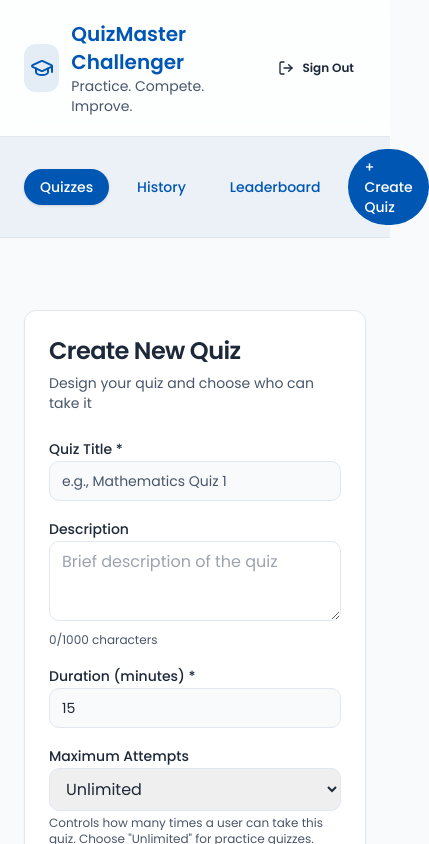
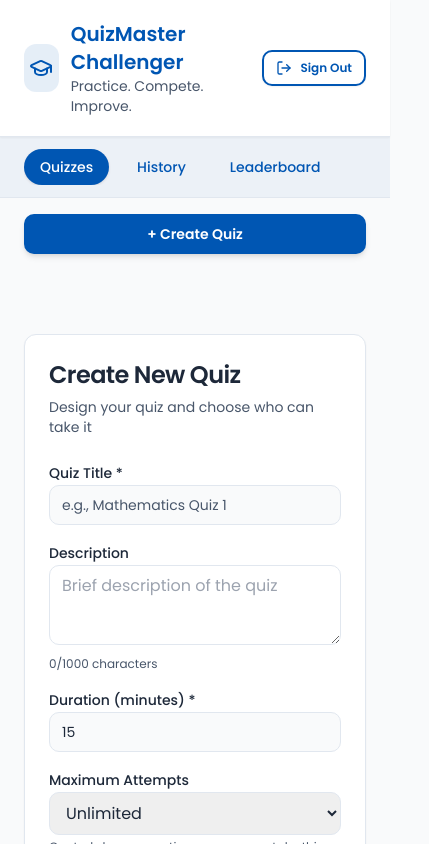
Before and after one commit to anthony-celeres/quiz-show, a Next.js app: page /challenger/quizzes/new in a window 390 px wide. Shown: the top 844 px of the page, 429 px wide, since content can reach past the window. Built offline with nearby package versions, Linux system fonts and the light colour scheme; no server answers.

Commit message:
Fix inconsistent button positions and UI theme in dark mode browser

```diff
--- a/app/challenger/layout.client.tsx
+++ /dev/null
@@ -1,82 +0,0 @@
- 'use client';
-
-import Link from 'next/link';
-import { usePathname, useRouter } from 'next/navigation';
-import { ReactNode } from 'react';
-import { GraduationCap, LogOut } from 'lucide-react';
-
-import { Button } from '@/components/ui/Button';
-import { useAuth } from '@/hooks/useAuth';
-import { signOut } from '@/lib/supabase';
-
-const challengerNav = [
-  { href: '/challenger/quizzes', label: 'Quizzes' },
-  { href: '/challenger/history', label: 'History' },
-  { href: '/challenger/leaderboard', label: 'Leaderboard' },
-  { href: '/challenger/profile', label: 'Profile' },
-];
-
-export default function ChallengerLayout({ children }: { children: ReactNode }) {
-  const pathname = usePathname();
-  const router = useRouter();
-  const { user } = useAuth();
-
-  const handleSignOut = async () => {
-    await signOut();
-    router.replace('/');
-    router.refresh();
-  };
-
-  return (
-    <div className="min-h-screen bg-background text-foreground">
-      <header className="border-b border-border bg-white/70 backdrop-blur dark:bg-card/70">
-        <div className="mx-auto flex max-w-6xl items-center justify-between gap-2 sm:gap-6 px-3 sm:px-6 py-3 sm:py-5">
-          <div className="flex items-center gap-2 sm:gap-3 min-w-0">
-            <div className="flex h-10 w-10 sm:h-12 sm:w-12 flex-shrink-0 items-center justify-center rounded-xl bg-[#0056B3]/10 text-[#0056B3]">
-              <GraduationCap className="h-5 w-5 sm:h-6 sm:w-6" />
-            </div>
-            <div className="min-w-0">
-              <Link href="/challenger" className="text-base sm:text-xl font-semibold text-[#0056B3] block truncate">
-                QuizMaster
-              </Link>
-              <p className="text-xs sm:text-sm text-muted-foreground hidden sm:block">Practice. Compete. Improve.</p>
-            </div>
-          </div>
-          <div className="flex items-center gap-2 sm:gap-4 flex-shrink-0">
-            <div className="hidden md:flex flex-col text-right">
-              <span className="text-sm font-medium truncate max-w-[150px]">{user?.email ?? 'Challenger'}</span>
-              <span className="text-xs text-muted-foreground">Challenger</span>
-            </div>
-            <Button variant="ghost" size="sm" onClick={handleSignOut} className="text-xs sm:text-sm">
-              <LogOut className="h-3 w-3 sm:h-4 sm:w-4 sm:mr-2" />
-              <span className="hidden sm:inline">Sign Out</span>
-            </Button>
-          </div>
-        </div>
-      </header>
-
-      <nav className="border-b border-border bg-[#0056B3]/5 overflow-x-auto">
-        <div className="mx-auto flex max-w-6xl gap-2 sm:gap-3 px-3 sm:px-6 py-2 sm:py-3 min-w-max sm:min-w-0">
-          {challengerNav.map((item) => {
-            const isActive = pathname?.startsWith(item.href);
-            return (
-              <Link
-                key={item.href}
-                href={item.href}
-                className={`rounded-full px-3 sm:px-4 py-1.5 sm:py-2 text-xs sm:text-sm font-medium transition-colors whitespace-nowrap ${
-                  isActive
-                    ? 'bg-[#0056B3] text-white shadow dark:bg-primary'
-                    : 'text-[#0056B3] hover:bg-[#0056B3]/10 dark:text-primary dark:hover:bg-primary/20'
-                }`}
-              >
-                {item.label}
-              </Link>
-            );
-          })}
-        </div>
-      </nav>
-
-      <main className="mx-auto max-w-6xl px-3 sm:px-6 py-6 sm:py-10">{children}</main>
-    </div>
-  );
-}
--- a/app/challenger/layout.tsx
+++ b/app/challenger/layout.tsx
@@ -28,14 +28,14 @@ export default function ChallengerLayout({ children }: { children: ReactNode })
 
   return (
     <div className="min-h-screen bg-background text-foreground">
-      <header className="border-b border-border bg-white/70 backdrop-blur">
+      <header className="sticky top-0 z-50 border-b border-border bg-white/95 dark:bg-gray-900/95 backdrop-blur-sm shadow-sm">
         <div className="mx-auto flex max-w-6xl items-center justify-between gap-6 px-6 py-5">
           <div className="flex items-center gap-3">
-            <div className="flex h-12 w-12 items-center justify-center rounded-xl bg-[#0056B3]/10 text-[#0056B3]">
+            <div className="flex h-12 w-12 items-center justify-center rounded-xl bg-primary/10 text-primary">
               <GraduationCap className="h-6 w-6" />
             </div>
             <div>
-              <Link href="/challenger" className="text-xl font-semibold text-[#0056B3]">
+              <Link href="/challenger" className="text-xl font-semibold text-primary hover:text-primary/80 transition-colors">
                 QuizMaster Challenger
               </Link>
               <p className="text-sm text-muted-foreground">Practice. Compete. Improve.</p>
@@ -46,26 +46,26 @@ export default function ChallengerLayout({ children }: { children: ReactNode })
               <span className="text-sm font-medium">{user?.email ?? 'Challenger'}</span>
               <span className="text-xs text-muted-foreground">Challenger</span>
             </div>
-            <Button variant="ghost" size="sm" onClick={handleSignOut}>
+            <Button variant="outline" size="sm" onClick={handleSignOut}>
               <LogOut className="mr-2 h-4 w-4" /> Sign Out
             </Button>
           </div>
         </div>
       </header>
 
-      <nav className="border-b border-border bg-[#0056B3]/5">
+      <nav className="sticky top-[89px] z-40 border-b border-border bg-primary/5 dark:bg-primary/10">
         <div className="mx-auto flex max-w-6xl gap-3 px-6 py-3 items-center justify-between">
-          <div className="flex gap-3">
+          <div className="flex gap-3 overflow-x-auto">
             {challengerNav.map((item) => {
               const isActive = pathname?.startsWith(item.href);
               return (
                 <Link
                   key={item.href}
                   href={item.href}
-                  className={`rounded-full px-4 py-2 text-sm font-medium transition-colors ${
+                  className={`rounded-full px-4 py-2 text-sm font-medium transition-colors whitespace-nowrap ${
                     isActive
-                      ? 'bg-[#0056B3] text-white shadow'
-                      : 'text-[#0056B3] hover:bg-[#0056B3]/10'
+                      ? 'bg-primary text-white shadow'
+                      : 'text-primary hover:bg-primary/10'
                   }`}
                 >
                   {item.label}
@@ -73,15 +73,23 @@ export default function ChallengerLayout({ children }: { children: ReactNode })
               );
             })}
           </div>
+          {/* Desktop: Create Quiz in nav */}
           <Link
             href="/challenger/quizzes/new"
-            className="rounded-full px-4 py-2 text-sm font-medium bg-primary text-white hover:bg-primary/90 transition-colors"
+            className="hidden md:block rounded-full px-4 py-2 text-sm font-medium bg-primary text-white hover:bg-primary/90 transition-colors whitespace-nowrap"
           >
             + Create Quiz
           </Link>
         </div>
       </nav>
 
+      {/* Mobile: Create Quiz below nav, above content */}
+      <div className="md:hidden mx-auto max-w-6xl px-6 pt-4 pb-2">
+        <Link href="/challenger/quizzes/new" className="block">
+          <Button className="w-full">+ Create Quiz</Button>
+        </Link>
+      </div>
+
       <main className="mx-auto max-w-6xl px-6 py-10">{children}</main>
     </div>
   );
--- a/app/page.tsx
+++ b/app/page.tsx
@@ -49,11 +49,11 @@ export default function LandingPage() {
             <a href="#how-it-works" className="hover:text-primary transition-colors">How it works</a>
           </nav>
           <div className="flex items-center gap-2 sm:gap-3 flex-shrink-0">
-            <Link href="/login" className={cn(buttonVariants({ variant: 'outline', size: 'sm' }), 'hidden sm:inline-flex')}>
-              Sign in
+            <Link href="/register" className={cn(buttonVariants({ variant: 'outline', size: 'sm' }), 'hidden sm:inline-flex')}>
+              Create account
             </Link>
-            <Link href="/register" className={cn(buttonVariants({ size: 'sm' }), 'text-xs sm:text-sm whitespace-nowrap')}>
-              Create account
+            <Link href="/login" className={cn(buttonVariants({ size: 'sm' }), 'text-xs sm:text-sm whitespace-nowrap')}>
+              Log-in
             </Link>
           </div>
         </div>
@@ -76,13 +76,13 @@ export default function LandingPage() {
                 href="/register"
                 className={cn(buttonVariants({ size: 'lg' }), 'w-full sm:w-auto min-w-[160px]')}
               >
-                Get started
+                Create account
               </Link>
               <Link
                 href="/login"
                 className={cn(buttonVariants({ size: 'lg', variant: 'outline' }), 'w-full sm:w-auto min-w-[160px]')}
               >
-                I already have an account
+                Log-in
               </Link>
             </div>
           </div>
```
